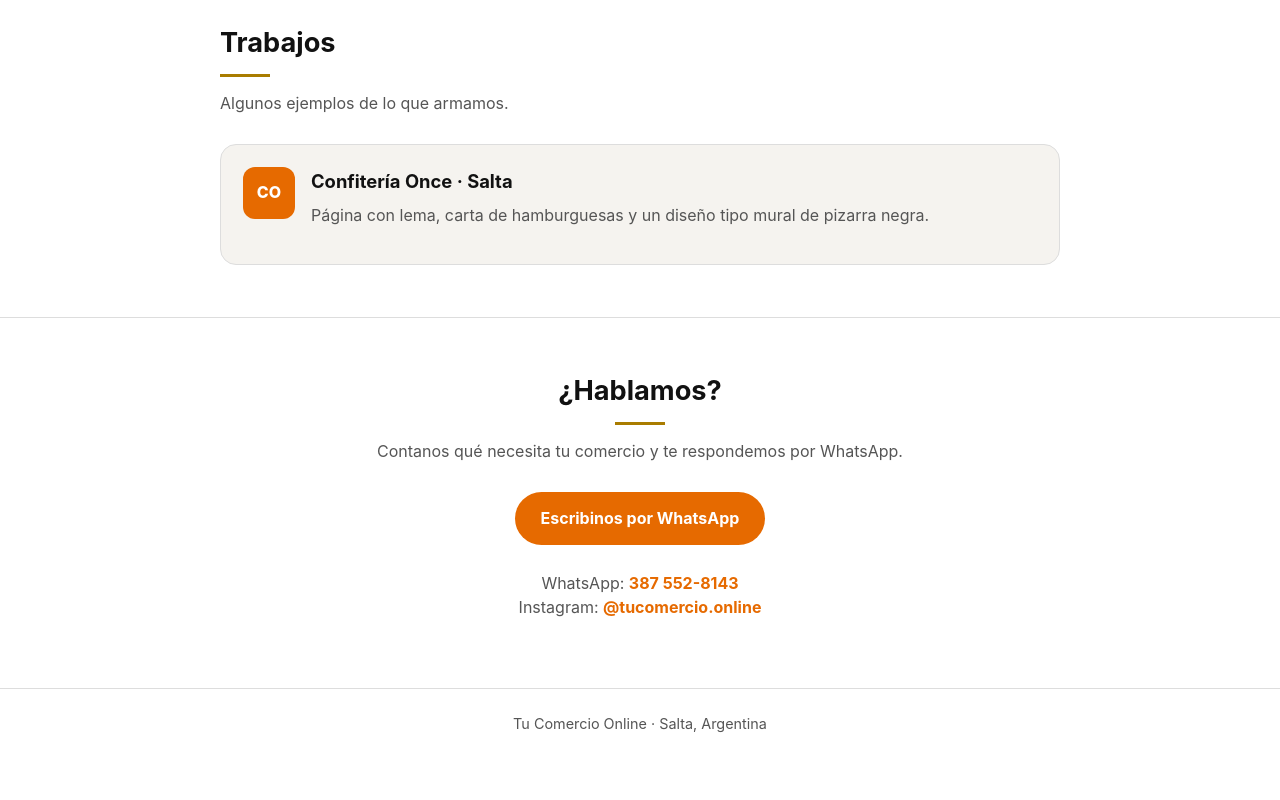
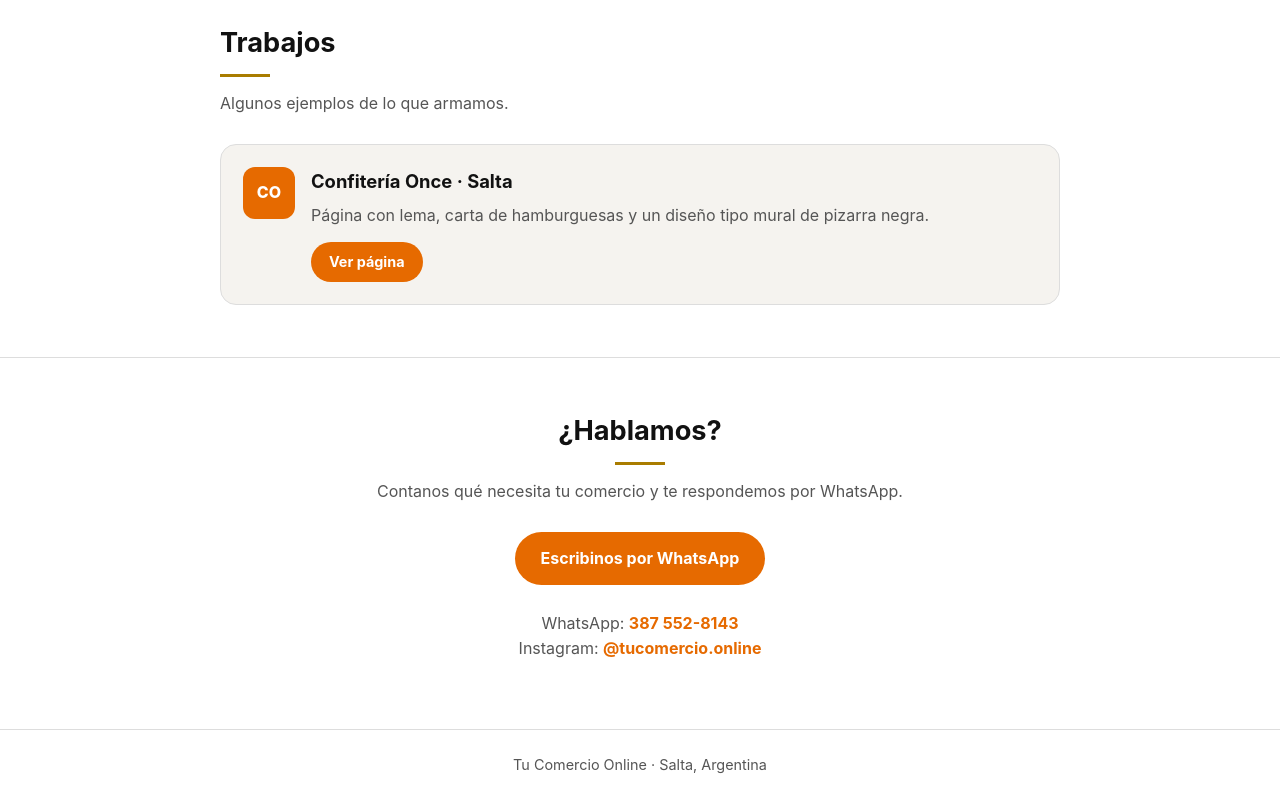
Before and after one commit to nicoortubia997-dev/index.html, a plain HTML site: page index.html in a window 1280 px wide. Shown: the part 1411-2211 px from the top of the page. Before the commit the page ends 2171 px from the top, so only its background shows below. Drawn offline with Linux system fonts and the light colour scheme.

Commit message:
Update index.html

```diff
--- a/index.html
+++ b/index.html
@@ -134,6 +134,7 @@ footer{border-top:1px solid var(--line);padding:24px 0;text-align:center;color:v
         <div>
           <h3>Confitería Once · Salta</h3>
           <p>Página con lema, carta de hamburguesas y un diseño tipo mural de pizarra negra.</p>
+          <a class="btn small" href="https://oncesas2025-cmd.github.io/confiteria-once/" target="_blank" rel="noopener">Ver página</a>
         </div>
       </div>
     </div>
```
